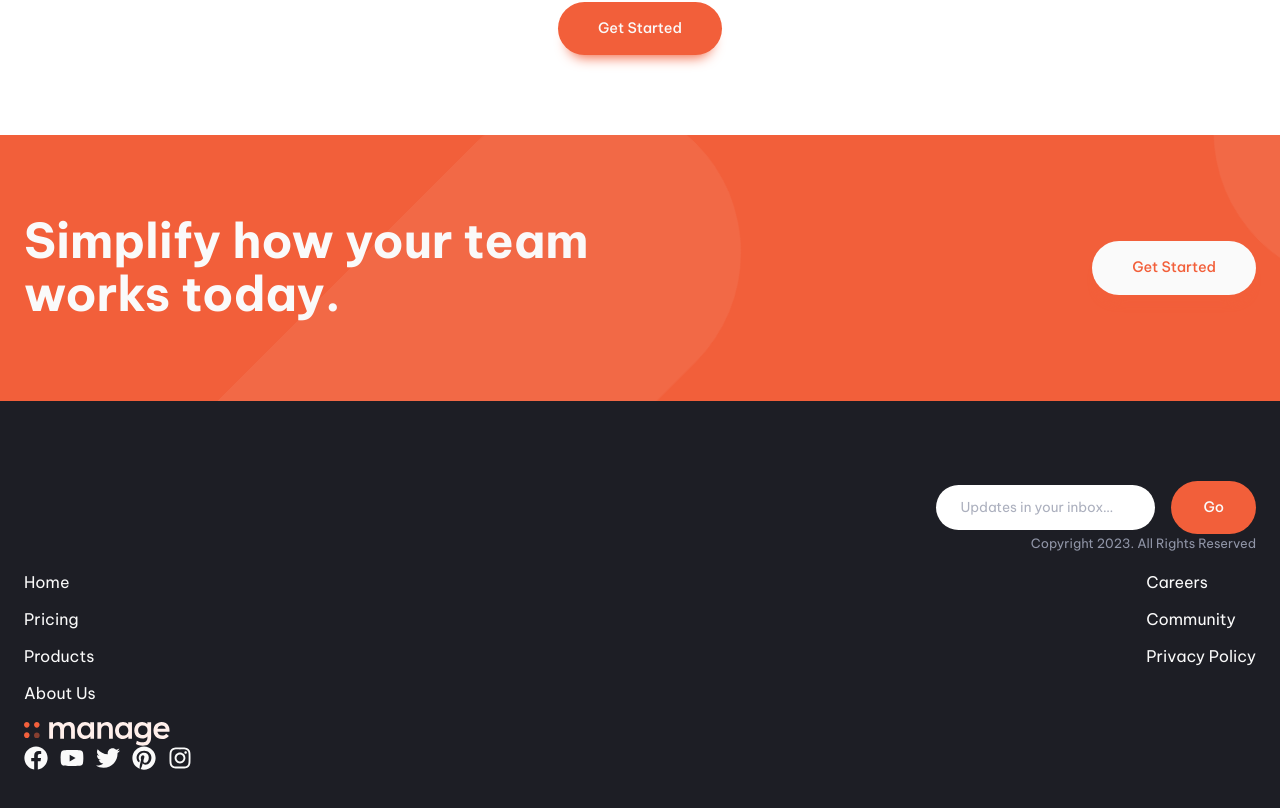
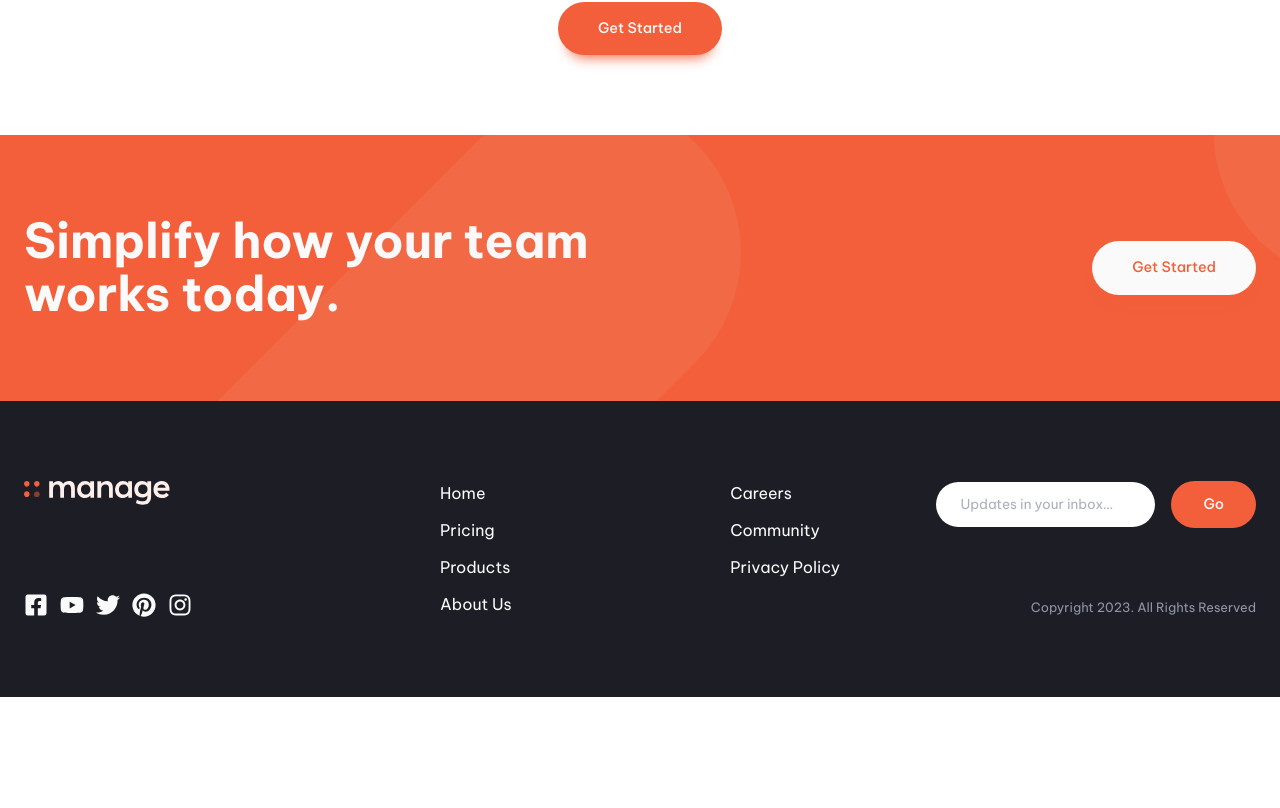
Before and after one commit to boristenkes/fem-manage-landing-page, a React (Vite) app: page / in a window 1280 px wide. Shown: the part 2061-2869 px from the top of the page. After the commit the page ends 2758 px from the top, so only its background shows below. Built offline with nearby package versions, Linux system fonts and the light colour scheme.

Commit message:
Footer complete

```diff
--- a/index.html
+++ b/index.html
@@ -3,11 +3,17 @@
 	<head>
 		<meta charset="UTF-8" />
 		<meta name="viewport" content="width=device-width, initial-scale=1.0" />
-    <meta name="description" content="Solution to Manage Landing page on Frontend Mentor">
+		<meta
+			name="description"
+			content="Solution to Manage Landing page on Frontend Mentor"
+		/>
 		<link rel="icon" type="image/svg+xml" href="./src/assets/logo-icon.svg" />
-    <link rel="preconnect" href="https://fonts.googleapis.com">
-    <link rel="preconnect" href="https://fonts.gstatic.com" crossorigin>
-    <link href="https://fonts.googleapis.com/css2?family=Be+Vietnam+Pro:wght@400;500;700&display=swap" rel="stylesheet">
+		<link rel="preconnect" href="https://fonts.googleapis.com" />
+		<link rel="preconnect" href="https://fonts.gstatic.com" crossorigin />
+		<link
+			href="https://fonts.googleapis.com/css2?family=Be+Vietnam+Pro:wght@400;500;700&display=swap"
+			rel="stylesheet"
+		/>
 		<title>Manage</title>
 	</head>
 	<body>
--- a/src/constants/index.jsx
+++ b/src/constants/index.jsx
@@ -1,5 +1,11 @@
 import { avatars } from '../assets';
-import { FaFacebook, FaYoutube, FaTwitter, FaPinterest, FaInstagram } from 'react-icons/fa';
+import {
+	FaFacebookSquare,
+	FaYoutube,
+	FaTwitter,
+	FaPinterest,
+	FaInstagram,
+} from 'react-icons/fa';
 
 export const navLinks = [
 	{
@@ -27,15 +33,18 @@ export const navLinks = [
 export const features = [
 	{
 		title: 'Track company-wide progress',
-    content: 'See how your day-to-day tasks fit into the wider vision. Go from tracking progress at the milestone level all the way done to the smallest of details.Never lose sight of the bigger picture again.',
+		content:
+			'See how your day-to-day tasks fit into the wider vision. Go from tracking progress at the milestone level all the way done to the smallest of details.Never lose sight of the bigger picture again.',
 	},
 	{
 		title: 'Advanced built-in reports',
-    content: 'Set internal delivery estimates and track progress toward company goals. Our customisable dashboard helps you build out the reports you need to keep key stakeholders informed.',
+		content:
+			'Set internal delivery estimates and track progress toward company goals. Our customisable dashboard helps you build out the reports you need to keep key stakeholders informed.',
 	},
 	{
 		title: 'Everything you need in one place',
-    content: 'Stop jumping from one service to another to communicate, store files, track tasks and share documents. Manage offers an all-in-one team productivity solution.',
+		content:
+			'Stop jumping from one service to another to communicate, store files, track tasks and share documents. Manage offers an all-in-one team productivity solution.',
 	},
 ];
 
@@ -43,45 +52,49 @@ export const testimonials = [
 	{
 		avatar: avatars.anisha,
 		name: 'Anisha Li',
-    content: 'Manage has supercharged our team’s workflow. The ability to maintain visibility on larger milestones at all times keeps everyone motivated.',
+		content:
+			'Manage has supercharged our team’s workflow. The ability to maintain visibility on larger milestones at all times keeps everyone motivated.',
 	},
 	{
 		avatar: avatars.ali,
 		name: 'Ali Bravo',
-    content: 'We have been able to cancel so many other subscriptions since using Manage. There is no more cross-channel confusion and everyone is much more focused.',
+		content:
+			'We have been able to cancel so many other subscriptions since using Manage. There is no more cross-channel confusion and everyone is much more focused.',
 	},
 	{
 		avatar: avatars.richard,
 		name: 'Richard Watts',
-    content: 'Manage allows us to provide structure and process. It keeps us organized and focused. I can’t stop recommending them to everyone I talk to!',
+		content:
+			'Manage allows us to provide structure and process. It keeps us organized and focused. I can’t stop recommending them to everyone I talk to!',
 	},
 	{
 		avatar: avatars.shanai,
 		name: 'Shanai Gough',
-    content: 'Their software allows us to track, manage and collaborate on our projects from anywhere. It keeps the whole team in-sync without being intrusive.',
+		content:
+			'Their software allows us to track, manage and collaborate on our projects from anywhere. It keeps the whole team in-sync without being intrusive.',
 	},
 ];
 
 export const socialIcons = [
 	{
-    icon: <FaFacebook />,
-    link: 'https://www.facebook.com/'
+		icon: <FaFacebookSquare />,
+		link: 'https://www.facebook.com/',
 	},
 	{
 		icon: <FaYoutube />,
-    link: 'https://www.youtube.com/'
+		link: 'https://www.youtube.com/',
 	},
 	{
 		icon: <FaTwitter />,
-    link: 'https://www.twitter.com/'
+		link: 'https://www.twitter.com/',
 	},
 	{
 		icon: <FaPinterest />,
-    link: 'https://www.pinterest.com/'
+		link: 'https://www.pinterest.com/',
 	},
 	{
 		icon: <FaInstagram />,
-    link: 'https://www.instagram.com/'
+		link: 'https://www.instagram.com/',
 	},
 ];
 
@@ -120,6 +133,6 @@ export const footerLinks = [
 				title: 'Privacy Policy',
 				link: '#',
 			},
-    ]
-  }
+		],
+	},
 ];
--- a/src/containers/Footer/Footer.scss
+++ b/src/containers/Footer/Footer.scss
@@ -1,13 +1,16 @@
 @use '../../scss/abstracts/' as *;
 
 .footer {
-
 	&-wrapper {
 		position: relative;
 		grid-template-areas:
 			'form'
 			'links'
-      'logo-social'
+			'logo-social';
+
+		@include mq('tablet') {
+			grid-template-areas: 'logo-social links form';
+		}
 	}
 
 	&-logo-social {
@@ -16,10 +19,10 @@
 		justify-content: space-between;
 		flex-direction: column;
 
-    @include mq('phone-wide', max) {
+		@include mq('tablet', max) {
 			flex-direction: column-reverse;
-      gap: 2rem;
-      padding-bottom: 5rem;
+			gap: 3rem;
+			padding-bottom: 1rem;
 			& > * {
 				margin-inline: auto;
 			}
@@ -28,10 +31,10 @@
 		ul {
 			display: flex;
 			font-size: 1.5rem;
-      gap: .75rem;
-      @include mq('phone-wide', max) {
+			gap: 0.75rem;
+			@include mq('tablet', max) {
 				font-size: 2.5rem;
-        gap: 1.5rem;
+				gap: 2.5rem;
 			}
 		}
 		a {
@@ -50,9 +53,9 @@
 
 		ul {
 			display: grid;
-      gap: .75rem;
-      @include mq('phone-wide', max) {
-        padding-inline: 2rem;
+			gap: 0.75rem;
+			@include mq('tablet', max) {
+				padding: 3rem 2rem;
 			}
 		}
 		a {
@@ -70,7 +73,7 @@
 		display: flex;
 		justify-content: space-between;
 		flex-direction: column;
-    @include mq('phone-wide') {
+		@include mq('tablet') {
 			align-items: flex-end;
 		}
 
@@ -82,26 +85,26 @@
 		}
 		input {
 			font-family: var(--ff-primary);
-      font-size: .85rem;
-      padding: .75rem 1.5rem;
+			font-size: 0.85rem;
+			padding: 0.75rem 1.5rem;
 			border-radius: 100vmax;
 			border: none;
 			&::placeholder {
 				color: var(--clr-neutral-400);
 			}
-      @include mq('phone-wide', max) {
+			@include mq('tablet', max) {
 				flex: 1;
 			}
 		}
 		a {
-      padding-inline: 2rem !important;
+			padding: 0.8rem 2rem;
 			box-shadow: none;
 		}
 		p {
 			color: var(--clr-neutral-500);
 			font-family: var(--ff-primary);
-      font-size: .8rem;
-      @include mq('phone-wide', max) {
+			font-size: 0.8rem;
+			@include mq('tablet', max) {
 				position: absolute;
 				bottom: 1.5rem;
 				left: 50%;
```
Also changed, not shown: src/containers/Footer/Footer.jsx (+11 -14 lines). Lines whose indentation alone changed are shown as unchanged.
